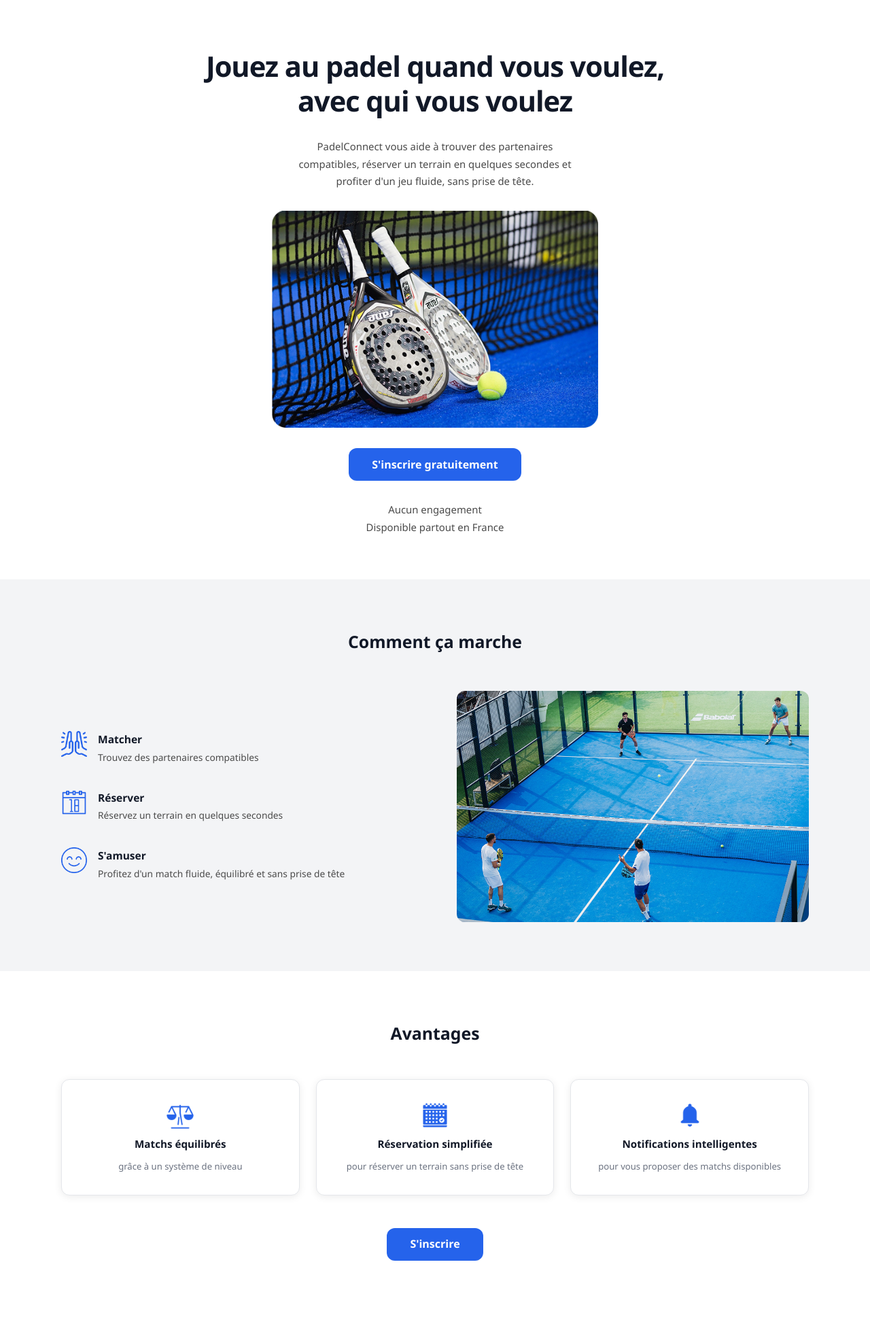
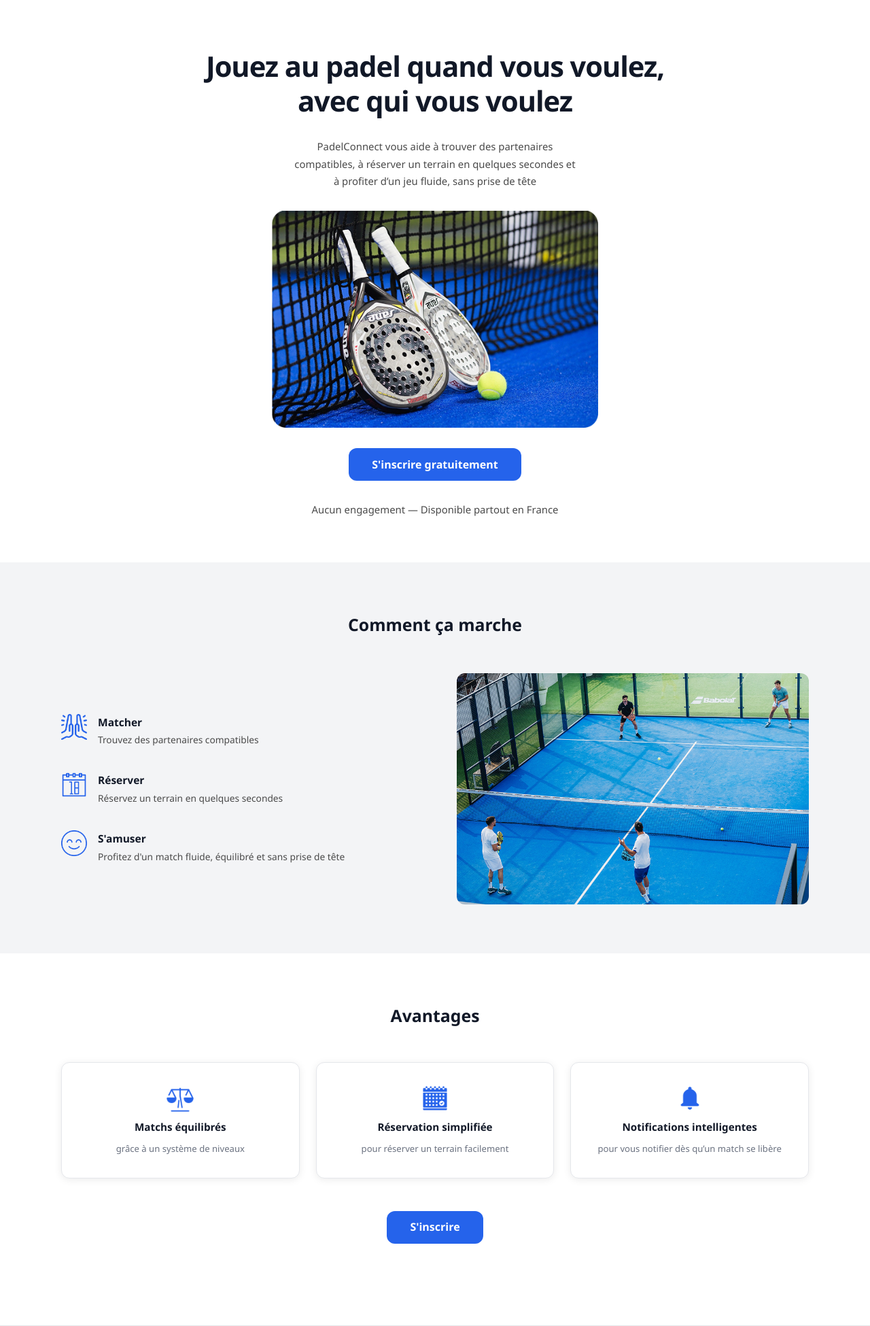
Before and after one commit to GeneralLemmon/Projet-associatif, a PHP site: page / in a window 1280 px wide. Shown: the part 60-2010 px from the top of the page at 68% size. Run offline with PHP 8.4, Linux system fonts and the light colour scheme.

Commit message:
correction

```diff
--- a/index.php
+++ b/index.php
@@ -49,15 +49,14 @@
         <section class="hero">
             <div class="hero-text">
                 <h2>Jouez au padel quand vous voulez,<br> avec qui vous voulez</h2>
-                <p>PadelConnect vous aide à trouver des partenaires compatibles, réserver un terrain en quelques secondes et
-                    profiter d'un jeu fluide, sans prise de tête.</p>
+                <p>PadelConnect vous aide à trouver des partenaires compatibles, à réserver un terrain en quelques secondes et à profiter d’un jeu fluide, sans prise de tête</p>
 
                 <div class="hero-img">
                     <img src="./Images/padelraquette.png" alt="Padel raquette">
                 </div>
 
                 <a href="signup.php" class="btn-primary hero-btn">S'inscrire gratuitement</a>
-                <p class="micro-text">Aucun engagement<br>Disponible partout en France</p>
+                <p class="micro-text">Aucun engagement — Disponible partout en France</p>
             </div>
         </section>
 
@@ -107,19 +106,19 @@
                 <div class="adv-card">
                     <img src="./Images/equilibre.png" class="icon" alt="Équilibre">
                     <h4>Matchs équilibrés</h4>
-                    <p>grâce à un système de niveau</p>
+                    <p>grâce à un système de niveaux</p>
                 </div>
 
                 <div class="adv-card">
                     <img src="./Images/reservation.png" class="icon" alt="Réservation">
                     <h4>Réservation simplifiée</h4>
-                    <p>pour réserver un terrain sans prise de tête</p>
+                    <p>pour réserver un terrain facilement</p>
                 </div>
 
                 <div class="adv-card">
                     <img src="./Images/notification.png" class="icon" alt="Notification">
                     <h4>Notifications intelligentes</h4>
-                    <p>pour vous proposer des matchs disponibles</p>
+                    <p> pour vous notifier dès qu’un match se libère</p>
                 </div>
 
             </div>
@@ -154,7 +153,7 @@
                     <li>Une fois le match complet (4/4), aucune nouvelle inscription n’est possible</li>
                     <li>Les niveaux affichés permettent d’assurer des matchs équilibrés et cohérents</li>
                     <li>Les créneaux restent disponibles pendant 72 heures, après quoi ils sont automatiquement supprimés</li>
-                    <li>L’administration envoie des notifications lorsque qu’un match est sur le point d’être complet</li>
+                    <li>L’administration envoie des notifications lorsqu’un match est sur le point d’être complet</li>
                     <li>Le paiement est réparti de manière équitable entre les joueurs de chaque équipe</li>
                     <li>Le détail des joueurs inscrits et le lieu du match sont accessibles en cliquant sur la carte du match</li>
                 </ul>
--- a/style.css
+++ b/style.css
@@ -1147,8 +1147,8 @@ textarea {
 =========================== */
 .dark-mode .match-card,
 .dark-mode .adv-card,
-.dark-mode .card,
-.dark-mode .step-card {
+.dark-mode .card
+{
     background: #1E293B;
     border: none;
     color: #F1F5F9;
```
